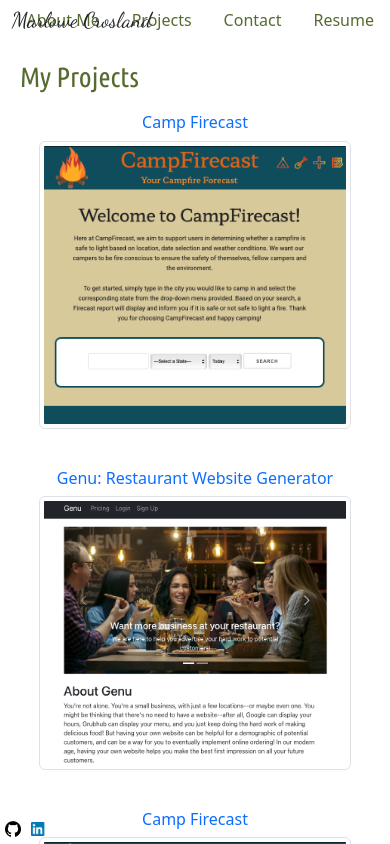
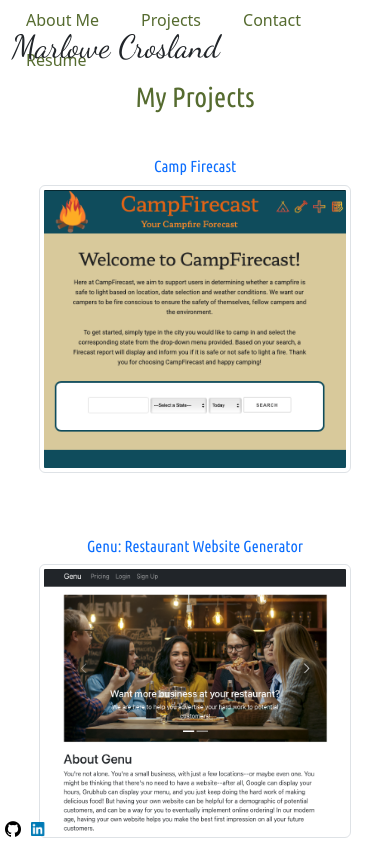
Before and after one commit to MarloweCrosland/react-portfolio, a React (Create React App) app: page / in a window 390 px wide. Both pictures are taken after a click on the element "Projects". Shown: the top 844 px of the page. Built offline with nearby package versions, Linux system fonts and the light colour scheme.

Commit message:
test deploy

```diff
--- a/src/App.js
+++ b/src/App.js
@@ -1,5 +1,5 @@
 import React, { useState } from 'react';
-import Navi from './components/Nav';
+import Navi from './components/Nav/Nav.js';
 import Project from './components/Project/Project';
 import About from './components/About/About.js';
 import Resume from './components/Resume/Resume';
--- a/src/components/About/About.css
+++ b/src/components/About/About.css
@@ -3,6 +3,14 @@
   display: flex;
   justify-content: center;
   text-align: center;
+}
+
+@media only screen and (max-width: 600px) {
+  .about {
+    align-items: center;
+    display: flex;
+    flex-direction: column;
+  }
 }
 
 .about-text {
@@ -42,6 +50,7 @@
 }
 
 .portrait {
+  object-fit: contain;
   max-width: 50%;
 }
 
--- a/src/components/Contact/Contact.css
+++ b/src/components/Contact/Contact.css
@@ -1,22 +1,19 @@
-.form {
-  text-align: center;
-  font-family: "Ubuntu Condensed", sans-serif;
-  margin-top: 20px;
+.form{
+    text-align: right;
+    font-family: 'Ubuntu Condensed', sans-serif;
+    margin-top: 30px;
     margin-right: auto;
     margin-left: auto;
     border-radius: 5px;
     max-width: 300px;
     padding: 20px;
-  background: rgb(143, 199, 251);
-  background: radial-gradient(
-    circle,
-    rgba(143, 199, 251, 0.5819070904645477) 44%,
-    rgba(154, 204, 250, 0.4547677261613692) 100%
-  );
+    background: rgb(143,199,251);
+    background: radial-gradient(circle, rgba(143,199,251,0.5819070904645477) 44%, rgba(154,204,250,0.4547677261613692) 100%);
     border: none;
 }
 
 .form label {
+
     margin-right: 10px;
 }
 
@@ -48,5 +45,5 @@
     border: none;
     cursor: pointer;
     margin-top: 20px;
-  font-family: "Dancing Script", cursive;
+    font-family: 'Dancing Script', cursive;
 }
--- /dev/null
+++ b/src/components/Nav/Nav.css
@@ -0,0 +1,34 @@
+.title-name{
+    margin-top: 1vh;
+    position:absolute;
+    left: 0;
+    padding-left: 3vw;
+  }
+  .navitem{
+      color:darkolivegreen;
+      text-decoration: none;
+      cursor: pointer;
+    }
+
+    .navitem:hover{
+      color: black;
+    }
+
+
+.title-name{
+    font-size: 2rem;
+
+}
+
+@media only screen and (max-width: 600px) {
+  .title-name {
+z-index: 100;
+top: 20px;
+right: 0px;
+  }
+
+  .nav-link {
+      margin-left: 10px;
+
+  }
+}
--- /dev/null
+++ b/src/components/Nav/Nav.js
@@ -0,0 +1,49 @@
+import React, { useEffect } from "react";
+import { Nav } from "react-bootstrap";
+import "../../style.css";
+import "./Nav.css";
+
+function Navi(props) {
+  //destructure out the props so they are availible for return
+  const {
+    categories = [],
+    setCurrentCategory,
+    currentCategory,
+    pageSelected,
+    setPageSelected,
+  } = props;
+
+  //changes the tab value to current category
+  //fist arg is cb function, second arg directs hook to re render on change
+  useEffect(() => {
+    document.title = currentCategory.name;
+  }, [currentCategory]);
+
+  //map over each of the items and make it an html element
+  return (
+    <nav className="nav justify-content-end">
+      <h4 className="title-name font-2">Marlowe Crosland </h4>
+      <ul className="nav">
+        {categories.map((category) => (
+          <li
+            className={`nav-link ${
+              currentCategory.name === category.name && "navActive"
+            }`}
+            key={category.name}
+          >
+            <span
+              className="navitem"
+              onClick={() => {
+                setPageSelected(category.name);
+              }}
+            >
+              {category.name}
+            </span>
+          </li>
+        ))}
+      </ul>
+    </nav>
+  );
+}
+
+export default Navi;
--- a/src/components/Nav/index.js
+++ /dev/null
@@ -1,47 +0,0 @@
-import React, { useEffect } from "react";
-import { Nav } from 'react-bootstrap';
-import '../../style.css'
-
-
-function Navi(props) {
-
-//destructure out the props so they are availible for return
-    const {
-      categories = [],
-      setCurrentCategory,
-      currentCategory,
-      pageSelected,
-      setPageSelected
-    } = props;
-
-//changes the tab value to current category
-//fist arg is cb function, second arg directs hook to re render on change
-    useEffect(() => {
-      document.title = currentCategory.name;
-    }, [currentCategory]);
-
-
-//map over each of the items and make it an html element
-    return (
-        <nav class="nav justify-content-end">
-          <h4 class="title-name font-2">Marlowe Crosland </h4>
-          <ul className="nav">
-          {categories.map((category) => (
-            <li className={`nav-link ${
-                currentCategory.name === category.name && 'navActive'
-                }`} key={category.name}>
-              <span className="navitem"
-                onClick={() => {
-                  setPageSelected(category.name)
-                }}
-              >
-                {category.name}
-              </span>
-            </li>
-          ))}
-       </ul>
-        </nav>
-      );
-}
-
-export default Navi;
--- a/src/components/Project/Project.css
+++ b/src/components/Project/Project.css
@@ -1,29 +1,31 @@
-.project-container{
+.project-container {
   margin-top: 3vh;
   flex-direction: column;
-
 }
 
-.project{
+.project {
   text-align: center;
   margin-top: 20px;
   max-width: 80%;
   margin-left: auto;
   margin-right: auto;
+  margin-bottom: 20px;
   padding-bottom: 20px;
 }
 
-.project_heading{
+.project_heading {
   font-family: "Ubuntu Condensed", sans-serif;
   color: darkolivegreen;
-  margin-top: 20px;
-  margin-left: 20px;
+  text-align: center;
 }
 
-.project_links{
+.project_links {
+  margin-left: 20%;
+  font-size: 1rem;
+  font-family: "Ubuntu Condensed", sans-serif;
   text-decoration: none;
 }
 
-.project_links:hover{
+.project_links:hover {
   text-decoration: underline;
 }
--- a/src/style.css
+++ b/src/style.css
@@ -1,18 +1,4 @@
-.title-name{
-  margin-top: 1vh;
-  position:absolute;
-  left: 0;
-  padding-left: 3vw;
-}
-.navitem{
-    color:darkolivegreen;
-    text-decoration: none;
-    cursor: pointer;
-  }
 
-  .navitem:hover{
-    color: black;
-  }
 
   #myphoto{
     max-width: 600px;
```
Lines whose indentation alone changed are shown as unchanged.
